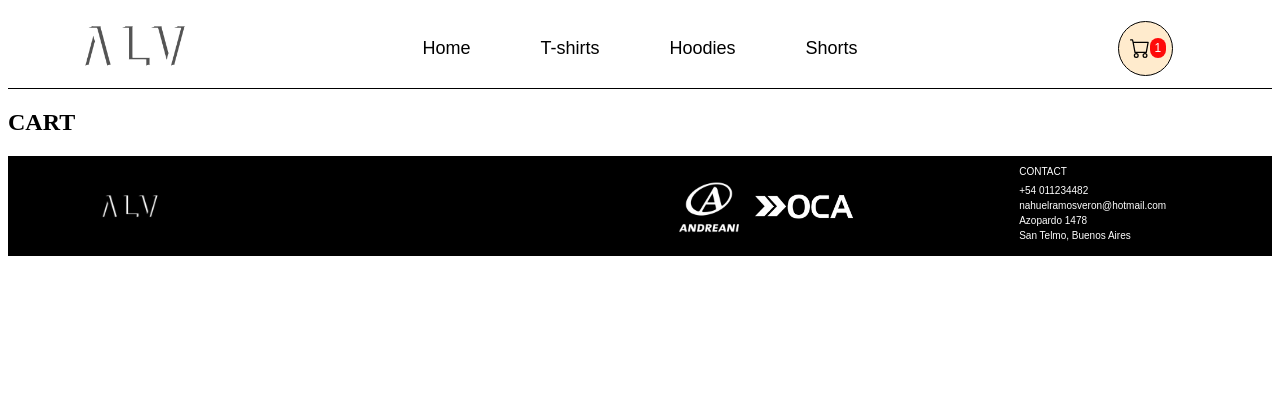
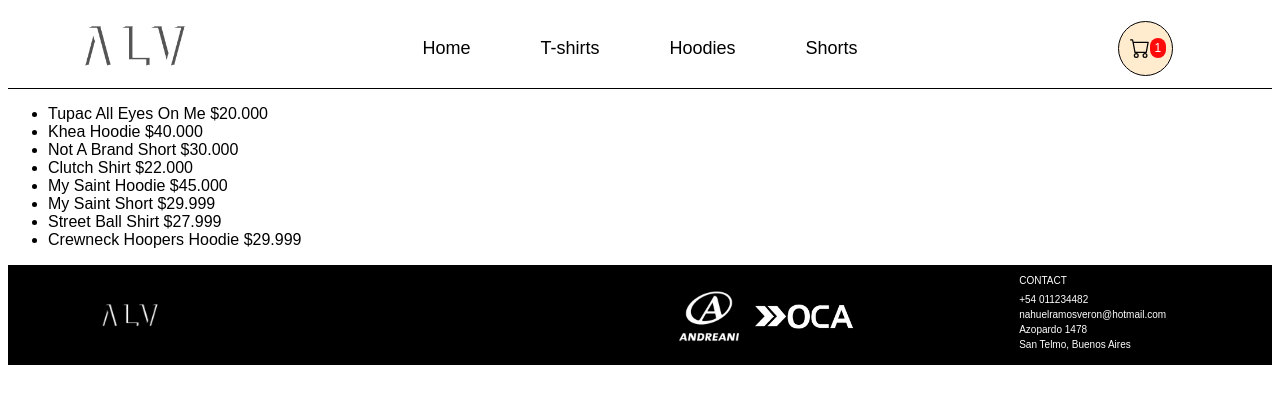
Before and after one commit to CarlosNahuelRamosVeron/ReactJS-CH, a React (Vite) app: page /cart in a window 1280 px wide. Shown: the top 404 px of the page. Built offline with nearby package versions, Linux system fonts and the light colour scheme.

Commit message:
CartContext component added to the app

```diff
--- a/src/App.jsx
+++ b/src/App.jsx
@@ -1,4 +1,5 @@
 import './App.css';
+import CartContextProvider from './components/context/CartContext';
 import NavBar from './components/navbar/NavBar';
 import Footer from './components/footer/Footer';
 import { BrowserRouter, Routes, Route } from "react-router-dom";
@@ -12,6 +13,7 @@
   return (
       <BrowserRouter>
         <NavBar/>
+        <CartContextProvider>
           <Routes>
             <Route path={"/"} element={<ItemListContainer/>}/>
             <Route path={"/category/:category"} element={<ItemListContainer/>}/>
@@ -20,6 +22,7 @@
             <Route path={"/checkout"} element={<Checkout/>}/>
             <Route path={"*"} element={<Error404/>}/>
           </Routes>
+        </CartContextProvider>
         <Footer/>
       </BrowserRouter>
   )
--- a/src/components/cart/Cart.css
+++ b/src/components/cart/Cart.css
@@ -0,0 +1,3 @@
+.cart{
+    font-family: sans-serif;
+}
--- a/src/components/cart/Cart.jsx
+++ b/src/components/cart/Cart.jsx
@@ -1,8 +1,18 @@
+import { useContext } from "react";
+import { CartContext } from "../context/CartContext";
 import "./Cart.css";
 
 const Cart = () => {
+    const {products} = useContext(CartContext);
+
     return (
-        <h2>CART</h2>
+        <div className="cart">
+            <ul>
+                {products.map(item => (
+                    <li key={item.id}>{item.title} ${item.price}</li>
+                ))}
+            </ul>
+        </div>
     )
 }
 
--- /dev/null
+++ b/src/components/context/CartContext.jsx
@@ -0,0 +1,16 @@
+import { createContext } from "react";
+import products from '../json/productos.json';
+
+export const CartContext = createContext();
+
+const CartContextProvider = ({children}) => {
+    console.log(products);
+    const productsQuantity = products.length;
+    return (
+        <CartContext.Provider value={{products, productsQuantity}}>
+            {children}
+        </CartContext.Provider>
+    )
+}
+
+export default CartContextProvider;
--- a/src/components/itemListContainer/ItemListContainer.jsx
+++ b/src/components/itemListContainer/ItemListContainer.jsx
@@ -1,6 +1,6 @@
 import { useEffect } from 'react';
 import { useParams } from 'react-router-dom';
-import products from '../json/productos.json'
+import products from '../json/productos.json';
 import { useState } from 'react';
 import ItemList from '../itemList/ItemList';
 import Loader from '../loader/Loader';
```
Lines whose indentation alone changed are shown as unchanged.
